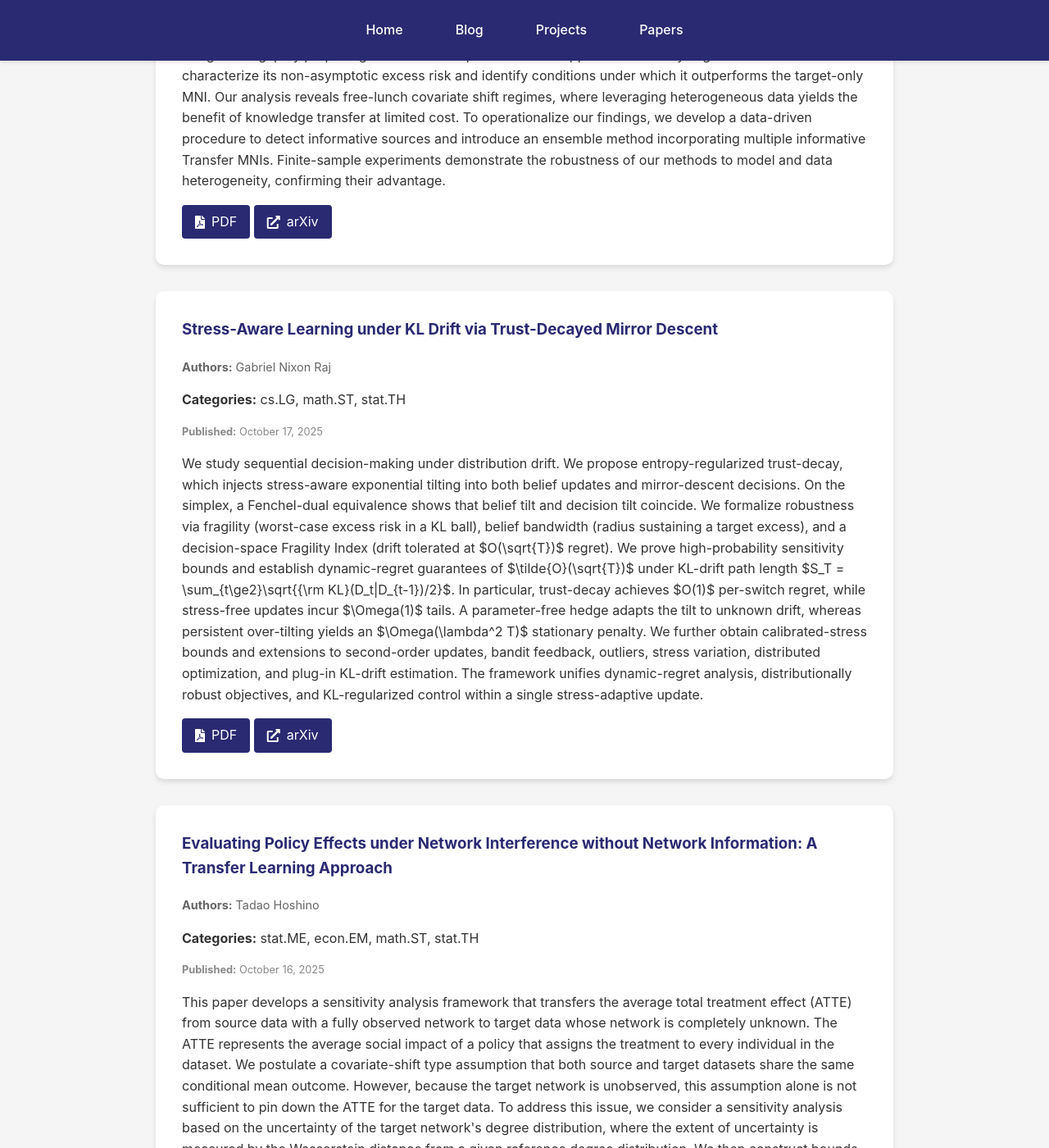
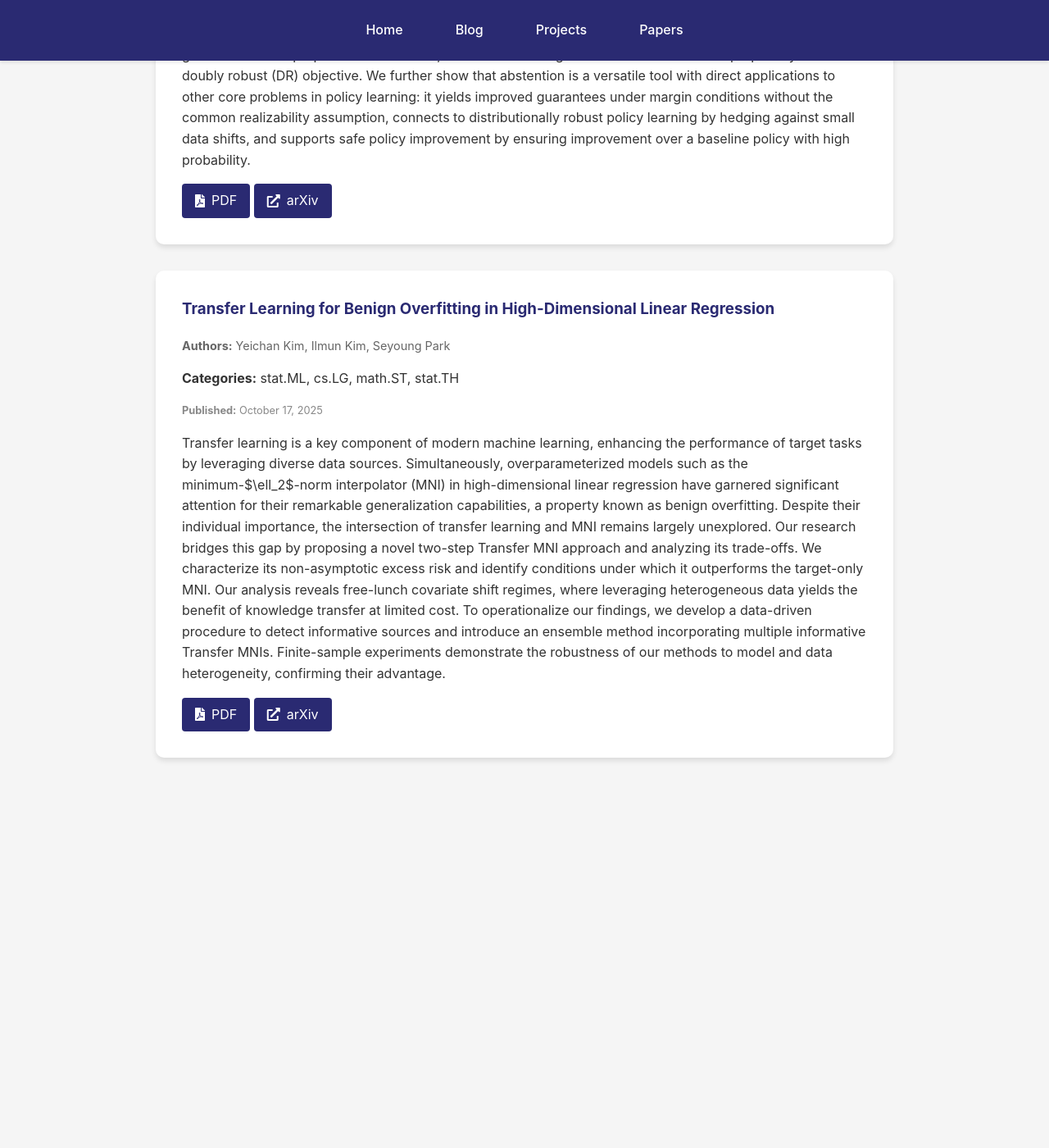
Before and after one commit to kyZhan2002/mypage, a Jekyll site: the page built from papers/index.html, in a window 1280 px wide and 1400 px high, scrolled down 3856 px. Shown: the whole window at 82% size. Built offline with Jekyll 4.4.1, drawn with Linux system fonts in a browser that asks for light colours; after the commit the page ends 4876 px from its top, so only the background shows below that; some of the changed text lies outside the part shown.

Commit message:
Update arXiv papers

```diff
--- a/_data/arxiv_cache.json
+++ b/_data/arxiv_cache.json
@@ -1,6 +1,22 @@
 {
-  "timestamp": 1761873789,
+  "timestamp": 1761960443,
   "papers": [
+    {
+      "title": "Gradient Flow Sampler-based Distributionally Robust Optimization",
+      "authors": [
+        "Zusen Xu",
+        "Jia-Jie Zhu"
+      ],
+      "abstract": "We propose a mathematically principled PDE gradient flow framework for\ndistributionally robust optimization (DRO). Exploiting the recent advances in\nthe intersection of Markov Chain Monte Carlo sampling and gradient flow theory,\nwe show that our theoretical framework can be implemented as practical\nalgorithms for sampling from worst-case distributions and, consequently, DRO.\nWhile numerous previous works have proposed various reformulation techniques\nand iterative algorithms, we contribute a sound gradient flow view of the\ndistributional optimization that can be used to construct new algorithms. As an\nexample of applications, we solve a class of Wasserstein and Sinkhorn DRO\nproblems using the recently-discovered Wasserstein Fisher-Rao and Stein\nvariational gradient flows. Notably, we also show some simple reductions of our\nframework recover exactly previously proposed popular DRO methods, and provide\nnew insights into their theoretical limit and optimization dynamics. Numerical\nstudies based on stochastic gradient descent provide empirical backing for our\ntheoretical findings.",
+      "published": "October 29, 2025",
+      "categories": [
+        "math.OC",
+        "math.AP",
+        "stat.ML"
+      ],
+      "pdf_link": "http://arxiv.org/pdf/2510.25956v1",
+      "arxiv_url": "http://arxiv.org/abs/2510.25956v1"
+    },
     {
       "title": "Improving time series estimation and prediction via transfer learning",
       "authors": [
@@ -103,37 +119,6 @@
       ],
       "pdf_link": "http://arxiv.org/pdf/2510.15337v1",
       "arxiv_url": "http://arxiv.org/abs/2510.15337v1"
-    },
-    {
-      "title": "Stress-Aware Learning under KL Drift via Trust-Decayed Mirror Descent",
-      "authors": [
-        "Gabriel Nixon Raj"
-      ],
-      "abstract": "We study sequential decision-making under distribution drift. We propose\nentropy-regularized trust-decay, which injects stress-aware exponential tilting\ninto both belief updates and mirror-descent decisions. On the simplex, a\nFenchel-dual equivalence shows that belief tilt and decision tilt coincide. We\nformalize robustness via fragility (worst-case excess risk in a KL ball),\nbelief bandwidth (radius sustaining a target excess), and a decision-space\nFragility Index (drift tolerated at $O(\\sqrt{T})$ regret). We prove\nhigh-probability sensitivity bounds and establish dynamic-regret guarantees of\n$\\tilde{O}(\\sqrt{T})$ under KL-drift path length $S_T = \\sum_{t\\ge2}\\sqrt{{\\rm\nKL}(D_t|D_{t-1})/2}$. In particular, trust-decay achieves $O(1)$ per-switch\nregret, while stress-free updates incur $\\Omega(1)$ tails. A parameter-free\nhedge adapts the tilt to unknown drift, whereas persistent over-tilting yields\nan $\\Omega(\\lambda^2 T)$ stationary penalty. We further obtain\ncalibrated-stress bounds and extensions to second-order updates, bandit\nfeedback, outliers, stress variation, distributed optimization, and plug-in\nKL-drift estimation. The framework unifies dynamic-regret analysis,\ndistributionally robust objectives, and KL-regularized control within a single\nstress-adaptive update.",
-      "published": "October 17, 2025",
-      "categories": [
-        "cs.LG",
-        "math.ST",
-        "stat.TH"
-      ],
-      "pdf_link": "http://arxiv.org/pdf/2510.15222v1",
-      "arxiv_url": "http://arxiv.org/abs/2510.15222v1"
-    },
-    {
-      "title": "Evaluating Policy Effects under Network Interference without Network\n  Information: A Transfer Learning Approach",
-      "authors": [
-        "Tadao Hoshino"
-      ],
-      "abstract": "This paper develops a sensitivity analysis framework that transfers the\naverage total treatment effect (ATTE) from source data with a fully observed\nnetwork to target data whose network is completely unknown. The ATTE represents\nthe average social impact of a policy that assigns the treatment to every\nindividual in the dataset. We postulate a covariate-shift type assumption that\nboth source and target datasets share the same conditional mean outcome.\nHowever, because the target network is unobserved, this assumption alone is not\nsufficient to pin down the ATTE for the target data. To address this issue, we\nconsider a sensitivity analysis based on the uncertainty of the target\nnetwork's degree distribution, where the extent of uncertainty is measured by\nthe Wasserstein distance from a given reference degree distribution. We then\nconstruct bounds on the target ATTE using a linear programming-based estimator.\nThe limiting distribution of the bound estimator is derived via the functional\ndelta method, and we develop a wild bootstrap approach to approximate the\ndistribution. As an empirical illustration, we revisit the social network\nexperiment on farmers' weather insurance adoption in China by Cai et al.\n(2015).",
-      "published": "October 16, 2025",
-      "categories": [
-        "stat.ME",
-        "econ.EM",
-        "math.ST",
-        "stat.TH"
-      ],
-      "pdf_link": "http://arxiv.org/pdf/2510.14415v1",
-      "arxiv_url": "http://arxiv.org/abs/2510.14415v1"
     }
   ]
 }
```
